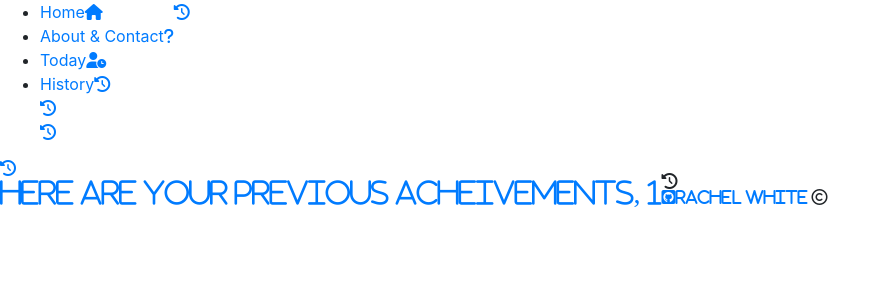
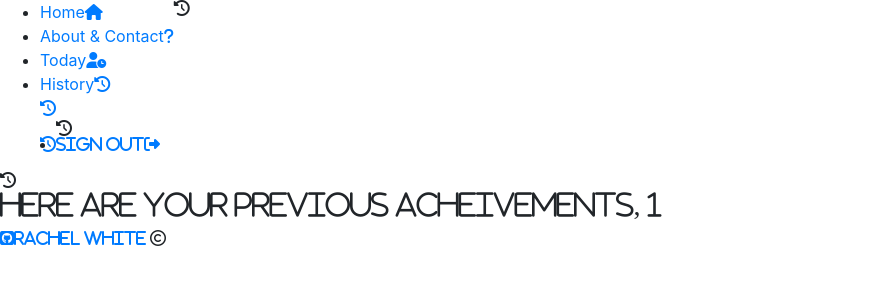
Before and after one commit to rachel-white/what-ive-done, a Flask app: page /history in a window 1280 px wide. Shown: the top 300 px of the page, without its empty margins (0-891 px from the left). Run offline with Flask 2, Linux system fonts and the light colour scheme; the visitor is signed in with stand-in values (Sample User, id 1); some libraries are stand-ins or nearby versions.

Commit message:
added sign out to nav

```diff
--- a/templates/history.html
+++ b/templates/history.html
@@ -17,6 +17,9 @@
             </div>
             <div class="nav-section">
                 <li class="nav-item"><a href= "{{ url_for('history') }}" class="link">History<i class="fas fa-history"></i</a></li>
+            </div>
+            <div class="nav-section">
+                <li class="nav-item"><a href="{{ url_for('signout') }}" class="link">Sign Out<i class="fas fa-sign-out-alt"></i></a></li>
             </div>
         </ul>
     </nav>
```
